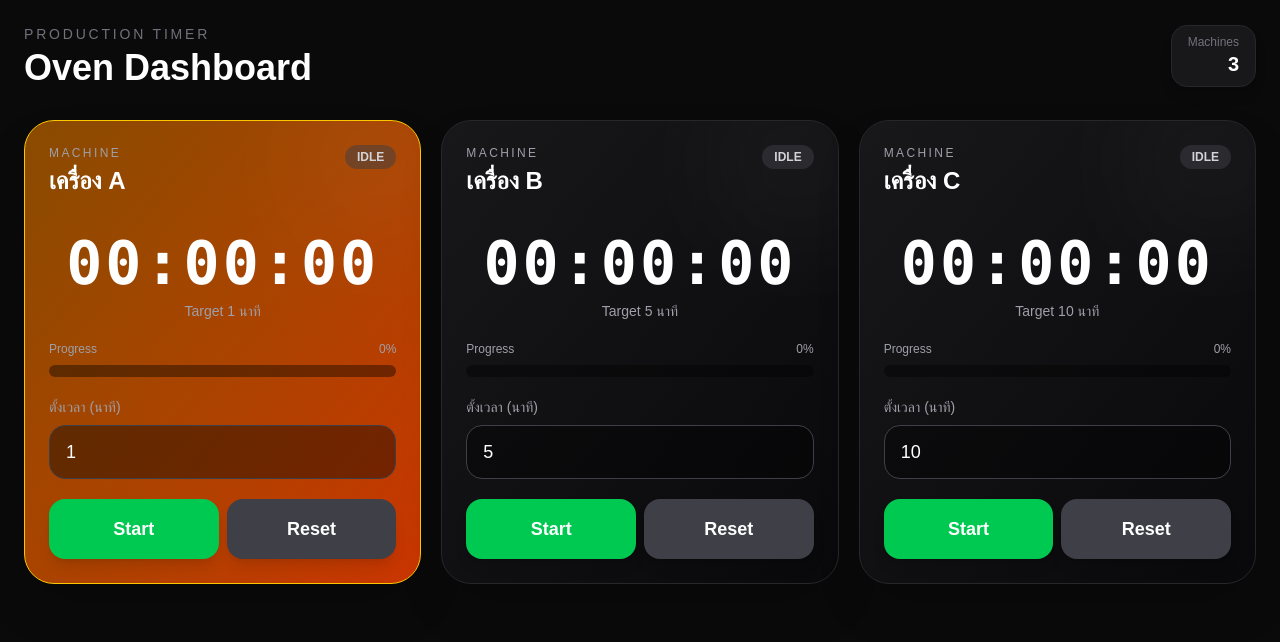
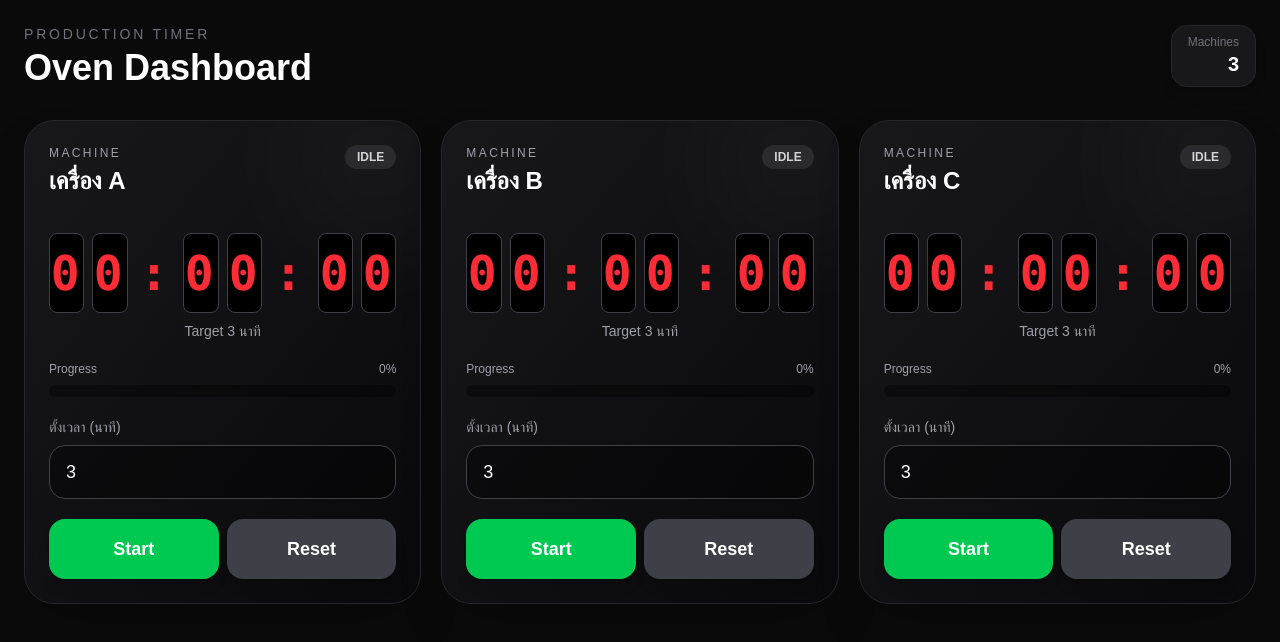
Before and after one commit to MJsushi/oven-timer, a Next.js app: page / in a window 1280 px wide. Shown: the top 642 px of the page. Built offline with nearby package versions, Linux system fonts and the light colour scheme.

Commit message:
add flip clock

```diff
--- a/package.json
+++ b/package.json
@@ -9,6 +9,7 @@
     "lint": "eslint"
   },
   "dependencies": {
+    "framer-motion": "^12.38.0",
     "next": "16.2.6",
     "next-pwa": "^5.6.0",
     "react": "19.2.4",
--- /dev/null
+++ b/src/app/components/FlipDigit.jsx
@@ -0,0 +1,25 @@
+"use client";
+
+import { AnimatePresence, motion } from "framer-motion";
+
+export default function FlipDigit({ value }) {
+  return (
+    <div className="relative w-10 h-14 md:w-14 md:h-20 bg-black rounded-lg overflow-hidden border border-zinc-700 shadow-inner">
+
+      <AnimatePresence mode="wait">
+        <motion.div
+          key={value}
+          initial={{ rotateX: -90, opacity: 0 }}
+          animate={{ rotateX: 0, opacity: 1 }}
+          exit={{ rotateX: 90, opacity: 0 }}
+          transition={{ duration: 0.25 }}
+          className="absolute inset-0 flex items-center justify-center text-red-500 font-black text-3xl md:text-5xl font-mono"
+          style={{ transformPerspective: 800 }}
+        >
+          {value}
+        </motion.div>
+      </AnimatePresence>
+
+    </div>
+  );
+}
--- a/src/app/page.js
+++ b/src/app/page.js
@@ -1,22 +1,23 @@
 "use client";
 
 import { useEffect, useRef, useState } from "react";
+import FlipDigit from "./components/FlipDigit";
 
 const defaultMachines = [
   {
     id: 1,
     name: "เครื่อง A",
-    targetMinute: 1,
+    targetMinute: 3,
   },
   {
     id: 2,
     name: "เครื่อง B",
-    targetMinute: 5,
+    targetMinute: 3,
   },
   {
     id: 3,
     name: "เครื่อง C",
-    targetMinute: 10,
+    targetMinute: 3,
   },
 ];
 
@@ -254,6 +255,14 @@ export default function Page() {
     return `${h}:${m}:${s}`;
   };
 
+  const splitTime = (sec) => {
+    const h = String(Math.floor(sec / 3600)).padStart(2, "0");
+    const m = String(Math.floor((sec % 3600) / 60)).padStart(2, "0");
+    const s = String(sec % 60).padStart(2, "0");
+
+    return [...h, ":", ...m, ":", ...s];
+  };
+
   return (
     <main className="min-h-screen bg-[#0a0a0a] text-white px-3 py-4 md:p-6">
       {/* header */}
@@ -356,7 +365,27 @@ export default function Page() {
                 {/* time */}
                 <div className="text-center py-2 md:py-5">
                   <div className="text-4xl md:text-6xl font-black tracking-wider font-mono">
-                    {formatTime(m.seconds)}
+                    <div className="flex items-center justify-center gap-1 md:gap-2">
+
+  {splitTime(m.seconds).map((char, i) =>
+
+    char === ":" ? (
+
+      <div key={i} className="px-1 text-red-500 text-3xl md:text-5xl font-bold">
+
+        :
+
+      </div>
+
+    ) : (
+
+      <FlipDigit key={i} value={char} />
+
+    )
+
+  )}
+
+</div>
                   </div>
 
                   <div className="mt-2 text-zinc-400 text-sm">
```
Also changed, not shown: 1 other file (tests, documents, lock files or other folders).
